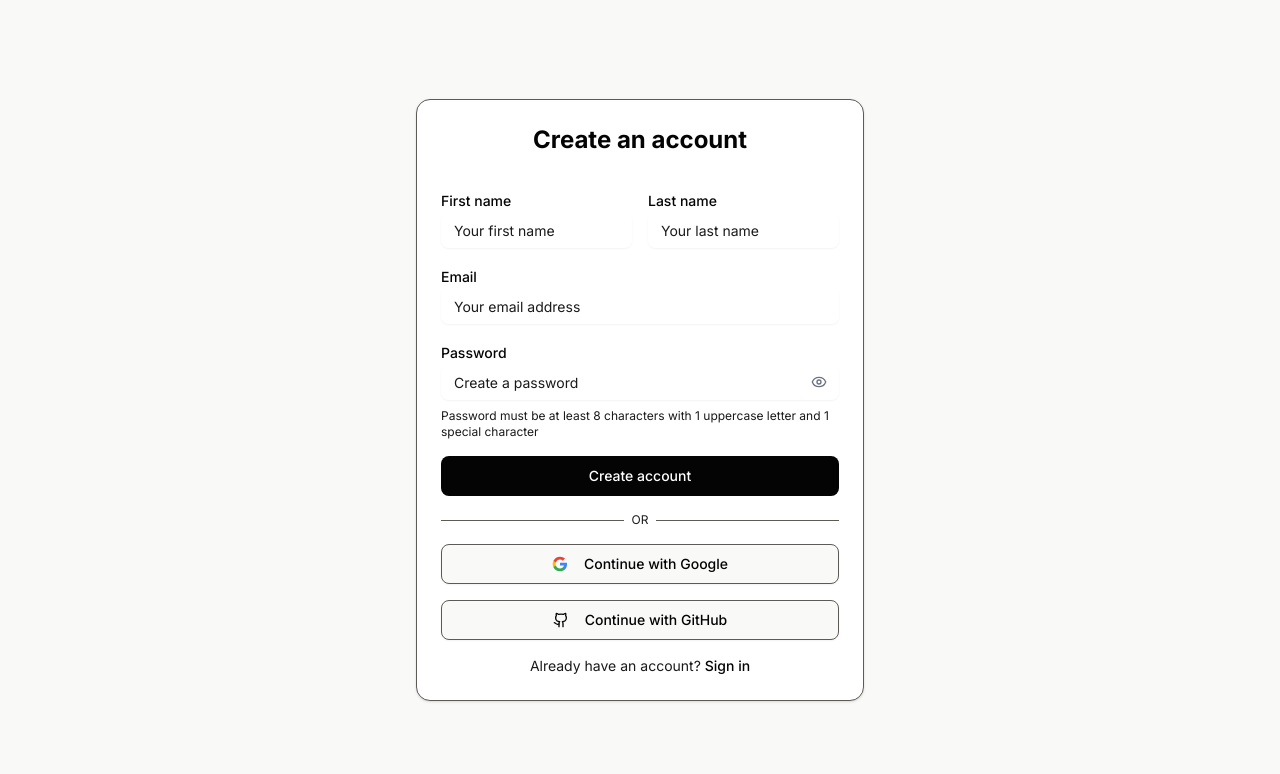
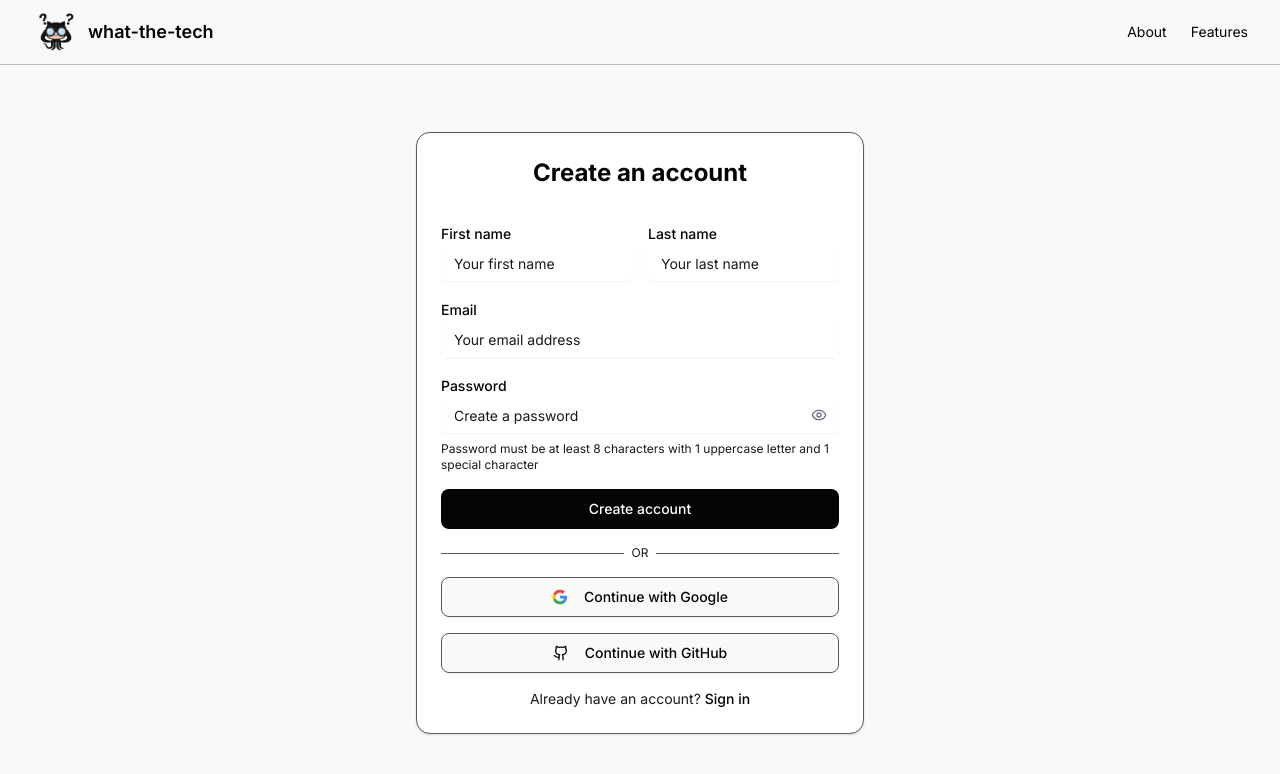
Before and after one commit to KYLEKHAI/what_the_tech_uottahack8, a Next.js app: page /signup in a window 1280 px wide. Shown: the top 774 px of the page. Built offline with nearby package versions, Linux system fonts and the light colour scheme; no server answers.

Commit message:
add: Navbar from home to sign in and create account

```diff
--- a/src/app/signin/page.tsx
+++ b/src/app/signin/page.tsx
@@ -1,5 +1,6 @@
 "use client";
 
+import Image from "next/image";
 import Link from "next/link";
 import { useState } from "react";
 import { useRouter } from "next/navigation";
@@ -158,8 +159,48 @@ export default function SignIn() {
     }
   }
   return (
-    <div className="flex min-h-screen items-center justify-center bg-background px-4 py-12">
-      <Card className="w-full max-w-md">
+    <div className="min-h-screen w-full bg-background">
+      {/* Header/Nav */}
+      <header className="sticky top-0 z-50 w-full bg-background/80 backdrop-blur-[2px] border-b border-border/40">
+        <nav className="container mx-auto flex h-16 items-center justify-between px-4 sm:px-6 lg:px-8">
+          {/* Left: Logo image + Logo title */}
+          <Link
+            href="/"
+            className="flex items-center gap-2 hover:opacity-80 transition-opacity"
+          >
+            <Image
+              src="/what-the-stack-logo.png"
+              alt="what-the-tech logo"
+              width={48}
+              height={48}
+              className="h-12 w-12"
+            />
+            <span className="text-lg font-semibold text-foreground">
+              what-the-tech
+            </span>
+          </Link>
+
+          {/* Right: About link + Features link */}
+          <div className="flex items-center gap-6">
+            <Link
+              href="/#about"
+              className="text-sm text-foreground transition-colors hover:text-muted-foreground"
+            >
+              About
+            </Link>
+            <Link
+              href="/#features"
+              className="text-sm text-foreground transition-colors hover:text-muted-foreground"
+            >
+              Features
+            </Link>
+          </div>
+        </nav>
+      </header>
+
+      {/* Main Content */}
+      <div className="flex min-h-[calc(100vh-4rem)] items-center justify-center bg-background px-4 py-12">
+        <Card className="w-full max-w-md">
         <CardHeader className="space-y-1">
           <CardTitle className="text-2xl font-bold text-center">
             Sign in to account
@@ -329,6 +370,7 @@ export default function SignIn() {
           </div>
         </CardContent>
       </Card>
+      </div>
     </div>
   );
 }
--- a/src/app/signup/page.tsx
+++ b/src/app/signup/page.tsx
@@ -1,5 +1,6 @@
 "use client";
 
+import Image from "next/image";
 import Link from "next/link";
 import { useState } from "react";
 import { Button } from "@/components/ui/button";
@@ -196,9 +197,49 @@ export default function SignUp() {
 
   if (success) {
     return (
-      <div className="flex min-h-screen items-center justify-center bg-background px-4 py-12">
-        <Card className="w-full max-w-md">
-          <CardContent className="pt-6 text-center space-y-4">
+      <div className="min-h-screen w-full bg-background">
+        {/* Header/Nav */}
+        <header className="sticky top-0 z-50 w-full bg-background/80 backdrop-blur-[2px] border-b border-border/40">
+          <nav className="container mx-auto flex h-16 items-center justify-between px-4 sm:px-6 lg:px-8">
+            {/* Left: Logo image + Logo title */}
+            <Link
+              href="/"
+              className="flex items-center gap-2 hover:opacity-80 transition-opacity"
+            >
+              <Image
+                src="/what-the-stack-logo.png"
+                alt="what-the-tech logo"
+                width={48}
+                height={48}
+                className="h-12 w-12"
+              />
+              <span className="text-lg font-semibold text-foreground">
+                what-the-tech
+              </span>
+            </Link>
+
+            {/* Right: About link + Features link */}
+            <div className="flex items-center gap-6">
+              <Link
+                href="/#about"
+                className="text-sm text-foreground transition-colors hover:text-muted-foreground"
+              >
+                About
+              </Link>
+              <Link
+                href="/#features"
+                className="text-sm text-foreground transition-colors hover:text-muted-foreground"
+              >
+                Features
+              </Link>
+            </div>
+          </nav>
+        </header>
+
+        {/* Main Content */}
+        <div className="flex min-h-[calc(100vh-4rem)] items-center justify-center bg-background px-4 py-12">
+          <Card className="w-full max-w-md">
+            <CardContent className="pt-6 text-center space-y-4">
             <div className="mx-auto w-12 h-12 bg-green-100 rounded-full flex items-center justify-center">
               <svg className="w-6 h-6 text-green-600" fill="none" stroke="currentColor" viewBox="0 0 24 24">
                 <path strokeLinecap="round" strokeLinejoin="round" strokeWidth={2} d="M5 13l4 4L19 7" />
@@ -213,14 +254,55 @@ export default function SignUp() {
                 Go to Sign In
               </Button>
             </Link>
-          </CardContent>
-        </Card>
+            </CardContent>
+          </Card>
+        </div>
       </div>
     )
   }
   return (
-    <div className="flex min-h-screen items-center justify-center bg-background px-4 py-12">
-      <Card className="w-full max-w-md">
+    <div className="min-h-screen w-full bg-background">
+      {/* Header/Nav */}
+      <header className="sticky top-0 z-50 w-full bg-background/80 backdrop-blur-[2px] border-b border-border/40">
+        <nav className="container mx-auto flex h-16 items-center justify-between px-4 sm:px-6 lg:px-8">
+          {/* Left: Logo image + Logo title */}
+          <Link
+            href="/"
+            className="flex items-center gap-2 hover:opacity-80 transition-opacity"
+          >
+            <Image
+              src="/what-the-stack-logo.png"
+              alt="what-the-tech logo"
+              width={48}
+              height={48}
+              className="h-12 w-12"
+            />
+            <span className="text-lg font-semibold text-foreground">
+              what-the-tech
+            </span>
+          </Link>
+
+          {/* Right: About link + Features link */}
+          <div className="flex items-center gap-6">
+            <Link
+              href="/#about"
+              className="text-sm text-foreground transition-colors hover:text-muted-foreground"
+            >
+              About
+            </Link>
+            <Link
+              href="/#features"
+              className="text-sm text-foreground transition-colors hover:text-muted-foreground"
+            >
+              Features
+            </Link>
+          </div>
+        </nav>
+      </header>
+
+      {/* Main Content */}
+      <div className="flex min-h-[calc(100vh-4rem)] items-center justify-center bg-background px-4 py-12">
+        <Card className="w-full max-w-md">
         <CardHeader className="space-y-1">
           <CardTitle className="text-2xl font-bold text-center">
             Create an account
@@ -439,6 +521,7 @@ export default function SignUp() {
           </div>
         </CardContent>
       </Card>
+      </div>
     </div>
   );
 }
```
